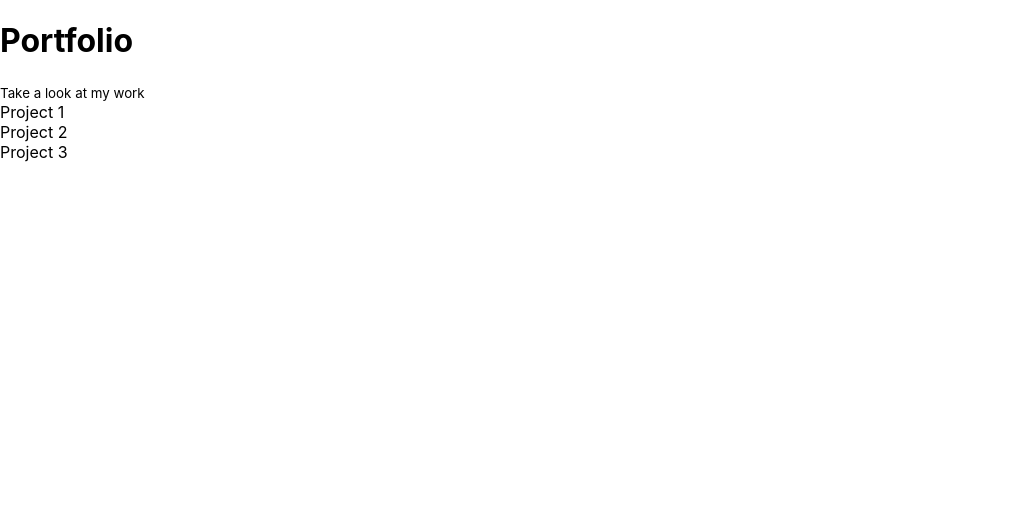
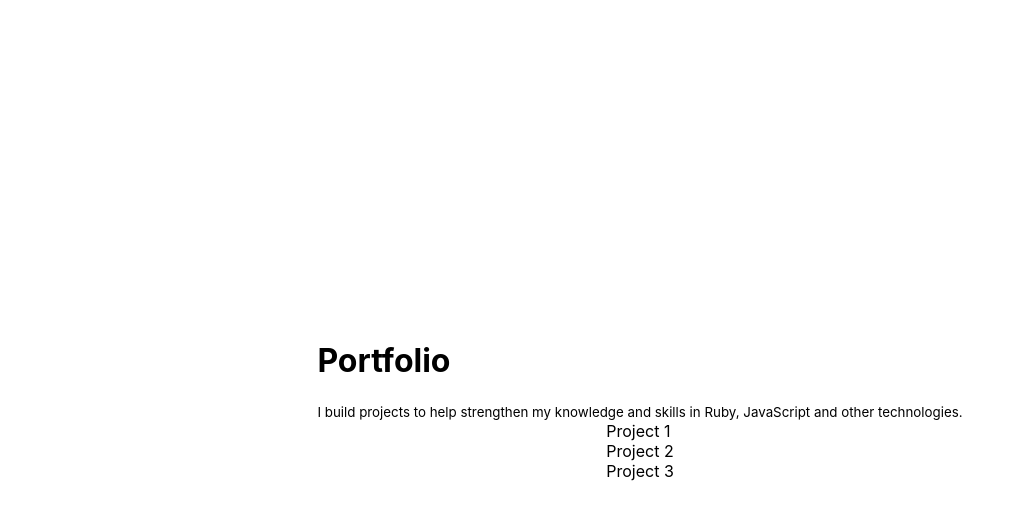
Before and after one commit to branmar97/my-mdx-blog, a Next.js app: page /portfolio in a window 1280 px wide. Shown: the top 518 px of the page, without its empty margins (0-1020 px from the left). Built offline with nearby package versions, Linux system fonts and the light colour scheme.

Commit message:
add basic styles to portfolio page

```diff
--- a/pages/portfolio.js
+++ b/pages/portfolio.js
@@ -1,17 +1,18 @@
 import Head from 'next/head'
+import styles from '../styles/Portfolio.module.css'
 
 const Portfolio = () => {
     return (
-        <div>
+        <div className={styles.container}>
             <Head>
                 <title>Brandon Marrero | Portfolio</title>
                 <meta name="description" content="Brandon Marrero Portfolio" />
                 {/* <link rel="icon" href="/favicon.ico" /> */}
             </Head>
-            <main>
+            <main className={styles.main}>
                 <div>
                     <h1>Portfolio</h1>
-                    <small>Take a look at my work</small>
+                    <small>I build projects to help strengthen my knowledge and skills in Ruby, JavaScript and other technologies.</small>
                 </div>
                 <div>
                     <div>
```
